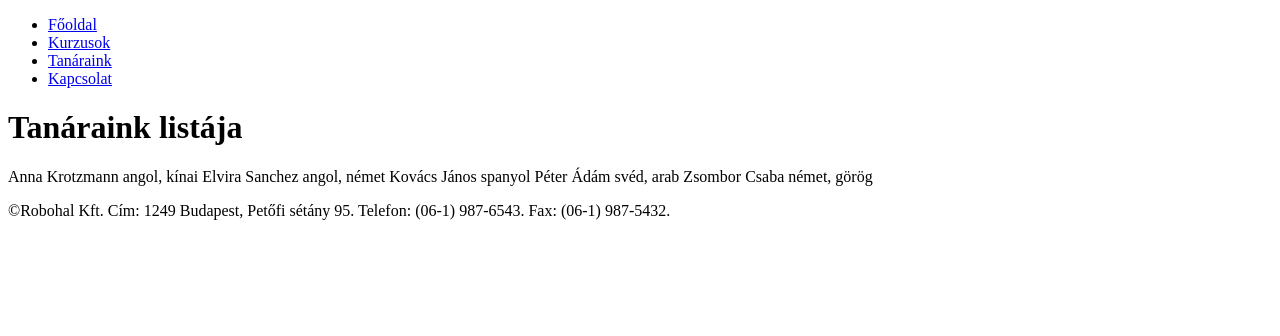
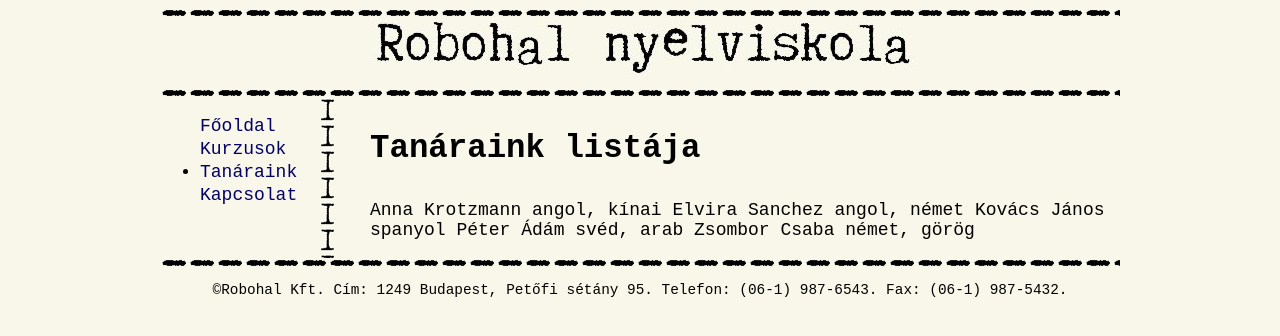
Before and after one commit to paaldorina/munkaf-jlok-30_onallo, a plain HTML site: page tanaraink.html in a window 1280 px wide. Drawn offline with Linux system fonts and the light colour scheme.

Commit message:
feladat 5

```diff
--- a/tanaraink.html
+++ b/tanaraink.html
@@ -1,8 +1,12 @@
 <!DOCTYPE html>
+<html lang="hu">
+
 <head>
     <meta charset="utf-8">
     <title>Robohal nyelviskola</title>
+    <link rel="stylesheet" href="styles.css">
 </head>
+
 <body>
     <div id="teteje">
         <div class="vizszintes_elvalaszto"></div>
@@ -40,3 +44,5 @@
         <p>&copy;Robohal Kft. Cím: 1249 Budapest, Petőfi sétány 95. Telefon: (06-1) 987-6543. Fax: (06-1) 987-5432.</p>
     </div>
 </body>
+
+</html>
```
Lines whose indentation alone changed are shown as unchanged.
